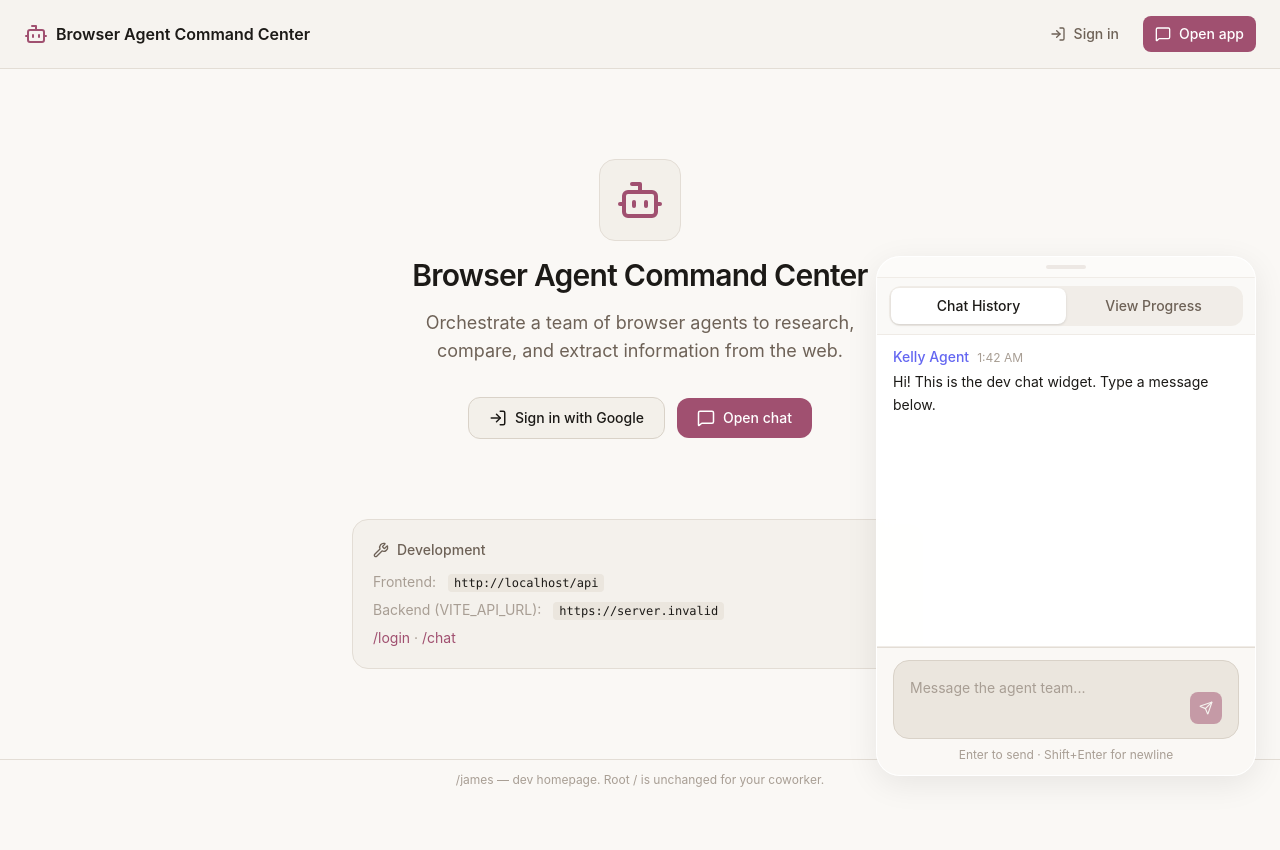
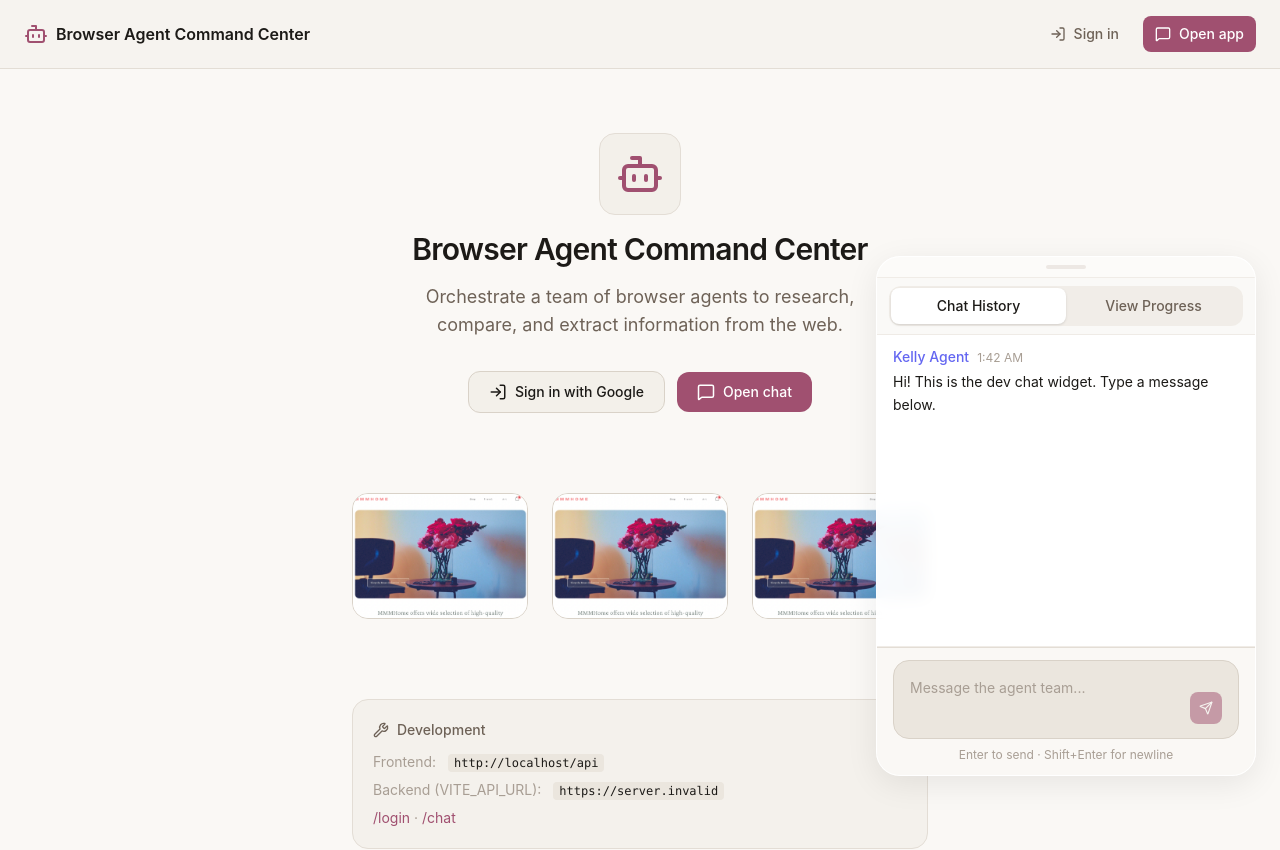
Before and after one commit to trentshaines/browser-agent-team-command-center, a SvelteKit app in the folder frontend/: page /james in a window 1280 px wide. Shown: the top 850 px of the page. Before the commit the page ends 800 px from the top, so only its background shows below. Built offline with nearby package versions, Linux system fonts and the light colour scheme; no server answers.

Commit message:
AgentBrowserTileWindow

```diff
--- /dev/null
+++ b/frontend/src/lib/components/AgentBrowserWindowTile/AgentBrowserWindowTile.svelte
@@ -0,0 +1,92 @@
+<script lang="ts">
+  import { cn } from '$lib/utils';
+  import { agentBrowserWindowTileConfig } from './config';
+
+  import defaultTileImage from '$lib/assets/AgentBrowserWindowTile.png';
+
+  let {
+    /** Override image source (e.g. for live screenshots). Defaults to static tile asset. */
+    src = defaultTileImage,
+    /** Alt text for the image */
+    alt = agentBrowserWindowTileConfig.defaultAlt,
+    /** Extra class names for the root container */
+    class: className = '',
+    /** Extra class names for the image element */
+    imageClass = '',
+    /** Whether the tile can be dragged to reposition. */
+    draggable = true,
+  }: {
+    src?: string;
+    alt?: string;
+    class?: string;
+    imageClass?: string;
+    draggable?: boolean;
+  } = $props();
+
+  const { borderRadius, aspectRatio, objectFit } = agentBrowserWindowTileConfig;
+
+  let dragOffset = $state({ x: 0, y: 0 });
+  let isDragging = $state(false);
+  let pointerStart = $state<{ x: number; y: number; offsetX: number; offsetY: number } | null>(null);
+
+  function onPointerDown(e: PointerEvent) {
+    if (!draggable || (e.button !== undefined && e.button !== 0)) return;
+    (e.currentTarget as HTMLElement).setPointerCapture(e.pointerId);
+    isDragging = true;
+    pointerStart = {
+      x: e.clientX,
+      y: e.clientY,
+      offsetX: dragOffset.x,
+      offsetY: dragOffset.y,
+    };
+  }
+
+  function onPointerMove(e: PointerEvent) {
+    if (!pointerStart) return;
+    dragOffset = {
+      x: pointerStart.offsetX + (e.clientX - pointerStart.x),
+      y: pointerStart.offsetY + (e.clientY - pointerStart.y),
+    };
+  }
+
+  function onPointerUp(e: PointerEvent) {
+    if (pointerStart) {
+      (e.currentTarget as HTMLElement).releasePointerCapture(e.pointerId);
+      pointerStart = null;
+      isDragging = false;
+    }
+  }
+</script>
+
+<div
+  class={cn(
+    'relative',
+    draggable && (isDragging ? 'cursor-grabbing' : 'cursor-grab'),
+    className
+  )}
+  style="aspect-ratio: {aspectRatio};"
+  role="group"
+  aria-label={draggable ? 'Browser window tile, drag to move' : undefined}
+  onpointerdown={onPointerDown}
+  onpointermove={onPointerMove}
+  onpointerup={onPointerUp}
+  onpointercancel={onPointerUp}
+>
+  <div
+    class={cn(
+      'overflow-hidden border border-border bg-background touch-none select-none',
+      borderRadius,
+      isDragging && 'z-10 ring-2 ring-accent/40'
+    )}
+    style="transform: translate({dragOffset.x}px, {dragOffset.y}px);"
+  >
+    <img
+      {src}
+      {alt}
+      class={cn('size-full pointer-events-none', objectFit, imageClass)}
+      loading="lazy"
+      decoding="async"
+      draggable="false"
+    />
+  </div>
+</div>
--- /dev/null
+++ b/frontend/src/lib/components/AgentBrowserWindowTile/config.ts
@@ -0,0 +1,16 @@
+/**
+ * AgentBrowserWindowTile configuration.
+ * Edit these values to change the tile's look without touching the component.
+ */
+export const agentBrowserWindowTileConfig = {
+  /** Border radius of the outer rounded rectangle (Tailwind class or value) */
+  borderRadius: 'rounded-2xl',
+  /** Aspect ratio of the tile: width / height (e.g. 16/9, 4/3) */
+  aspectRatio: '16 / 9' as const,
+  /** Object fit for the inner image */
+  objectFit: 'object-cover' as const,
+  /** Default alt text for the image */
+  defaultAlt: 'Agent browser window',
+} as const;
+
+export type AgentBrowserWindowTileConfig = typeof agentBrowserWindowTileConfig;
--- /dev/null
+++ b/frontend/src/lib/components/AgentBrowserWindowTile/index.ts
@@ -0,0 +1,3 @@
+export { default as AgentBrowserWindowTile } from './AgentBrowserWindowTile.svelte';
+export { agentBrowserWindowTileConfig } from './config';
+export type { AgentBrowserWindowTileConfig } from './config';
--- a/frontend/src/routes/james/+page.svelte
+++ b/frontend/src/routes/james/+page.svelte
@@ -7,6 +7,7 @@
     WrenchIcon,
   } from "lucide-svelte";
   import { FloatingChatWidget } from "$lib/chat";
+  import { AgentBrowserWindowTile } from "$lib/components/AgentBrowserWindowTile";
 
   const apiUrl = $derived($page.url.origin + "/api");
   const backendUrl =
@@ -77,6 +78,16 @@
         </a>
       </div>
 
+      <section class="mt-12 w-full" aria-label="Agent browser windows">
+        <div
+          class="grid grid-cols-1 sm:grid-cols-2 lg:grid-cols-3 gap-6 max-w-4xl mx-auto"
+        >
+          <AgentBrowserWindowTile class="w-full" />
+          <AgentBrowserWindowTile class="w-full" />
+          <AgentBrowserWindowTile class="w-full" />
+        </div>
+      </section>
+
       <section
         class="mt-12 w-full text-left rounded-2xl border border-border-subtle bg-surface/80 p-5"
         aria-label="Development"
```
Also changed, not shown: frontend/src/lib/assets/AgentBrowserWindowTile.png (added).
